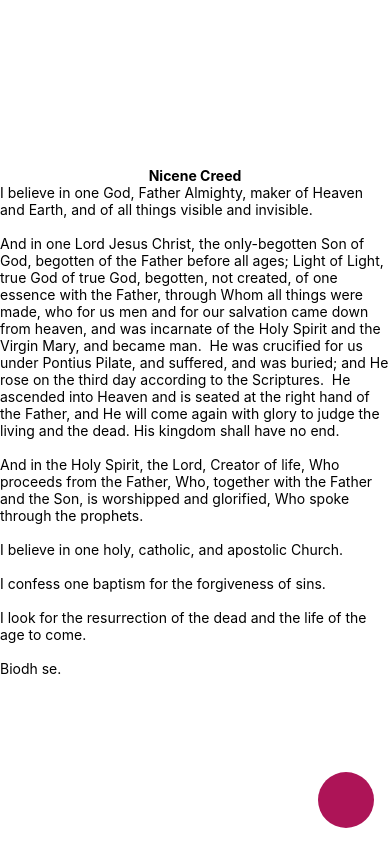
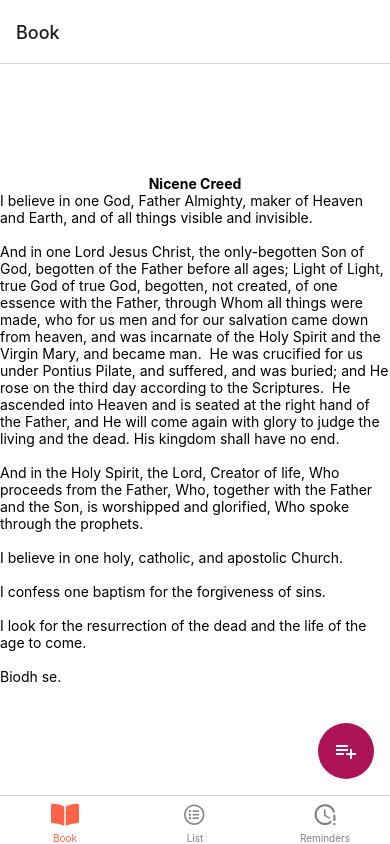
Before and after one commit to fossmanjack/praypal, a React Native app: screen / in a window 390 px wide. Built offline with nearby package versions, Linux system fonts and the light colour scheme.

Commit message:
Tab navigation working

```diff
--- a/App.js
+++ b/App.js
@@ -9,12 +9,14 @@ import {
 import { PRAYERS } from './data/PRAYERS';
 //import { FAB } from 'react-native-elements';
 //import { Modal, Dialog } from 'react-native';
-import { FAB, Dialog } from '@rneui/themed';
+import { FAB, Dialog, Icon } from '@rneui/themed';
 import { useState } from 'react';
 import { useSelector } from 'react-redux';
 import PBO from './dialogs/PrayerButtonOverlay';
+import { NavigationContainer } from '@react-navigation/native';
+import { createBottomTabNavigator } from '@react-navigation/bottom-tabs';
 
-export default function App() {
+function BookScreen() {
 
 	return (
 		<View style={styles.container}>
@@ -32,6 +34,84 @@ export default function App() {
 	);
 }
 
+function ListScreen() {
+
+	return (
+		<View style={styles.container}>
+			<Text style={{
+				fontWeight: 'bold'
+			}}>
+				Your prayers go here!
+			</Text>
+			<PBO />
+		</View>
+	);
+}
+
+function ReminderScreen() {
+
+	return (
+		<View style={styles.container}>
+			<Text style={{
+				fontWeight: 'bold'
+			}}>
+				Alarms go here!
+			</Text>
+			<PBO />
+		</View>
+	);
+}
+
+const Tab = createBottomTabNavigator();
+
+export default function App() {
+
+	return (
+		<NavigationContainer>
+			<Tab.Navigator
+				screenOptions={({ route }) => ({
+					tabBarIcon: ({ focused, color, size }) => {
+						let iconName, iconFamily;
+
+						switch(route.name) {
+							case 'Book':
+								iconName = focused ? 'book-open' : 'book';
+								iconFamily = 'font-awesome-5';
+								break;
+							case 'List':
+								iconName = focused ? 'list-circle' : 'list-circle-outline';
+								iconFamily = 'ionicon';
+								break;
+							case 'Reminders':
+								iconName = focused ? 'clock-alert' : 'clock-alert-outline';
+								iconFamily = 'material-community';
+								break;
+							default:
+								iconName = focused ? 'info-circle' : 'info';
+								iconFamily = 'font-awesome';
+						}
+
+						return (
+							<Icon
+								name={iconName}
+								type={iconFamily}
+								size={size}
+								color={color}
+							/>
+						);
+					},
+					tabBarActiveTintColor: 'tomato',
+					tabBarInactiveTintColor: 'gray',
+				})}
+			>
+				<Tab.Screen name='Book' component={BookScreen} />
+				<Tab.Screen name='List' component={ListScreen} />
+				<Tab.Screen name='Reminders' component={ReminderScreen} />
+			</Tab.Navigator>
+		</NavigationContainer>
+	);
+}
+
 const styles = StyleSheet.create({
 	container: {
 		flex: 1,
--- a/dialogs/PrayerButtonOverlay.js
+++ b/dialogs/PrayerButtonOverlay.js
@@ -20,6 +20,11 @@ export default function PrayerButtonOverlay() {
 				visible='true'
 				size='large'
 				visible={true}
+				icon={{
+					name: 'playlist-add',
+					type: 'material',
+					color: 'white'
+				}}
 				onPress={_ => showPrayerModal(true)}
 			/>
 
--- a/package.json
+++ b/package.json
@@ -9,6 +9,8 @@
     "web": "expo start --web"
   },
   "dependencies": {
+    "@react-navigation/bottom-tabs": "^6.4.3",
+    "@react-navigation/native": "^6.0.16",
     "@reduxjs/toolkit": "^1.9.0",
     "@rneui/base": "^4.0.0-rc.7",
     "@rneui/themed": "^4.0.0-rc.7",
@@ -17,6 +19,8 @@
     "react": "18.0.0",
     "react-native": "0.69.6",
     "react-native-elements": "^3.4.2",
+    "react-native-safe-area-context": "4.3.1",
+    "react-native-screens": "~3.15.0",
     "react-redux": "^8.0.5",
     "redux-persist": "^6.0.0"
   },
```
Also changed, not shown: 1 other file (tests, documents, lock files or other folders).
